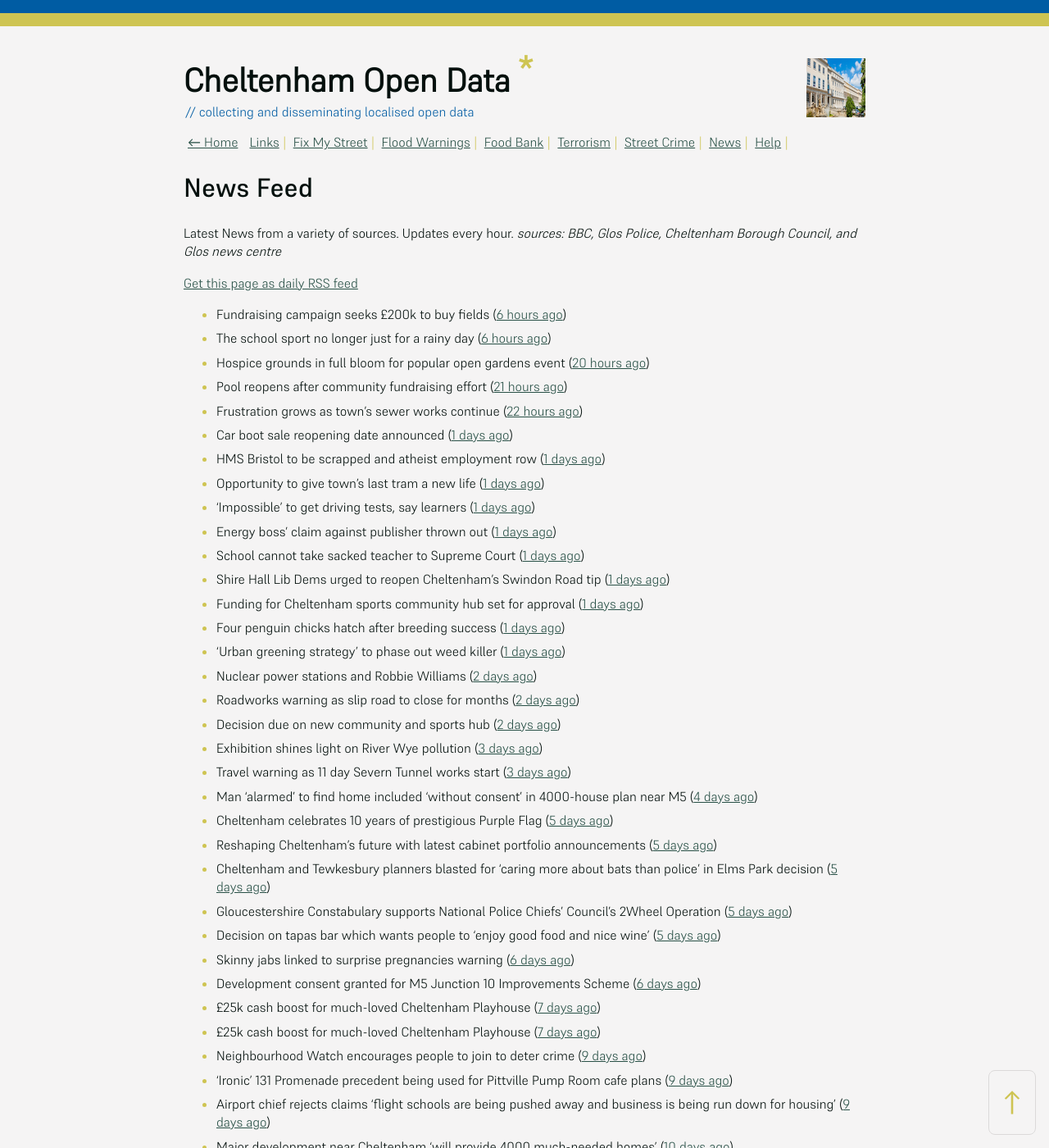
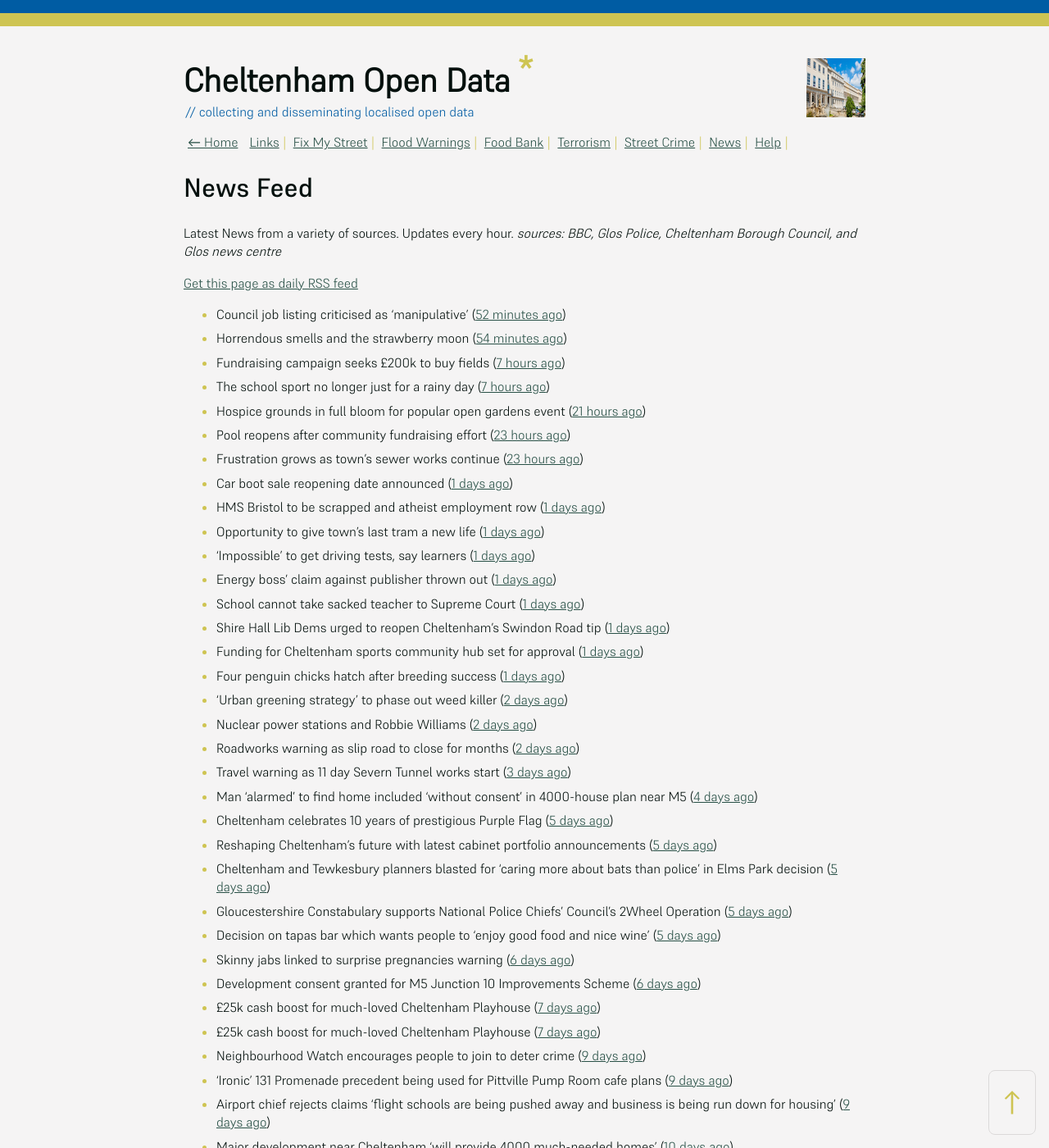
Before and after one commit to mat-0/cheltenham-open-data, a Jekyll site: the page built from _pages/news.md, in a window 1280 px wide and 1400 px high. Shown: the whole window at 82% size. Built offline with Jekyll 4.4.1, drawn with Linux system fonts in a browser that asks for light colours; some of the changed text lies outside the part shown.

Commit message:
Updated 2025-06-11 13:08:52

```diff
--- a/_pages/news.md
+++ b/_pages/news.md
@@ -12,11 +12,13 @@ _sources: BBC, Glos Police, Cheltenham Borough Council, and Glos news centre_
 [Get this page as daily RSS feed](/daily.rss)
 
 <!-- news_marker starts -->
-- Fundraising campaign seeks £200k to buy fields ([6 hours ago](https://www.bbc.com/news/articles/c365lx9x187o))
-- The school sport no longer just for a rainy day ([6 hours ago](https://www.bbc.com/news/articles/clygej1emezo))
-- Hospice grounds in full bloom for popular open gardens event ([20 hours ago](https://gloucesternewscentre.co.uk/hospice-grounds-in-full-bloom-for-popular-open-gardens-event/))
-- Pool reopens after community fundraising effort ([21 hours ago](https://www.bbc.com/news/articles/cg5vl5zvp69o))
-- Frustration grows as town's sewer works continue ([22 hours ago](https://www.bbc.com/news/articles/c5yq58qpgd7o))
+- Council job listing criticised as 'manipulative' ([52 minutes ago](https://www.bbc.com/news/articles/c74qk45gxygo))
+- Horrendous smells and the strawberry moon ([54 minutes ago](https://www.bbc.com/news/articles/c2lk8l1ypxko))
+- Fundraising campaign seeks £200k to buy fields ([7 hours ago](https://www.bbc.com/news/articles/c365lx9x187o))
+- The school sport no longer just for a rainy day ([7 hours ago](https://www.bbc.com/news/articles/clygej1emezo))
+- Hospice grounds in full bloom for popular open gardens event ([21 hours ago](https://gloucesternewscentre.co.uk/hospice-grounds-in-full-bloom-for-popular-open-gardens-event/))
+- Pool reopens after community fundraising effort ([23 hours ago](https://www.bbc.com/news/articles/cg5vl5zvp69o))
+- Frustration grows as town's sewer works continue ([23 hours ago](https://www.bbc.com/news/articles/c5yq58qpgd7o))
 - Car boot sale reopening date announced ([1 days ago](https://www.bbc.com/news/articles/c3v54dgvq6go))
 - HMS Bristol to be scrapped and atheist employment row ([1 days ago](https://www.bbc.com/news/articles/c93lv9zr5ppo))
 - Opportunity to give town's last tram a new life ([1 days ago](https://www.bbc.com/news/articles/c80km7j1131o))
@@ -26,11 +28,9 @@ _sources: BBC, Glos Police, Cheltenham Borough Council, and Glos news centre_
 - Shire Hall Lib Dems urged to reopen Cheltenham’s Swindon Road tip ([1 days ago](https://gloucesternewscentre.co.uk/shire-hall-lib-dems-urged-to-reopen-cheltenhams-swindon-road-tip/))
 - Funding for Cheltenham sports community hub set for approval ([1 days ago](https://gloucesternewscentre.co.uk/funding-for-cheltenham-sports-community-hub-set-for-approval/))
 - Four penguin chicks hatch after breeding success ([1 days ago](https://www.bbc.com/news/articles/ce39qxx818jo))
-- 'Urban greening strategy' to phase out weed killer ([1 days ago](https://www.bbc.com/news/articles/c201jv8v311o))
+- 'Urban greening strategy' to phase out weed killer ([2 days ago](https://www.bbc.com/news/articles/c201jv8v311o))
 - Nuclear power stations and Robbie Williams ([2 days ago](https://www.bbc.com/news/articles/cy4ekkyej0ko))
 - Roadworks warning as slip road to close for months ([2 days ago](https://www.bbc.com/news/articles/c308j6d7ngno))
-- Decision due on new community and sports hub ([2 days ago](https://www.bbc.com/news/articles/cy4k5kv0v2go))
-- Exhibition shines light on River Wye pollution ([3 days ago](https://www.bbc.com/news/articles/c62814zl1q5o))
 - Travel warning as 11 day Severn Tunnel works start ([3 days ago](https://www.bbc.com/news/articles/c5yk6z54e2zo))
 - Man ‘alarmed’ to find home included ‘without consent’ in 4000-house plan near M5 ([4 days ago](https://gloucesternewscentre.co.uk/man-alarmed-to-find-home-included-without-consent-in-4000-house-plan-near-m5/))
 - Cheltenham celebrates 10 years of prestigious Purple Flag ([5 days ago](https://www.cheltenham.gov.uk/news/article/3019/cheltenham_celebrates_10_years_of_prestigious_purple_flag))
```
Also changed, not shown: other parts of _pages/news.md (+1 -1 lines), _data/flood.json (+4 -4 lines), _pages/fix-my-street.md (+1 -1 lines), index.md (+5 -5 lines).
